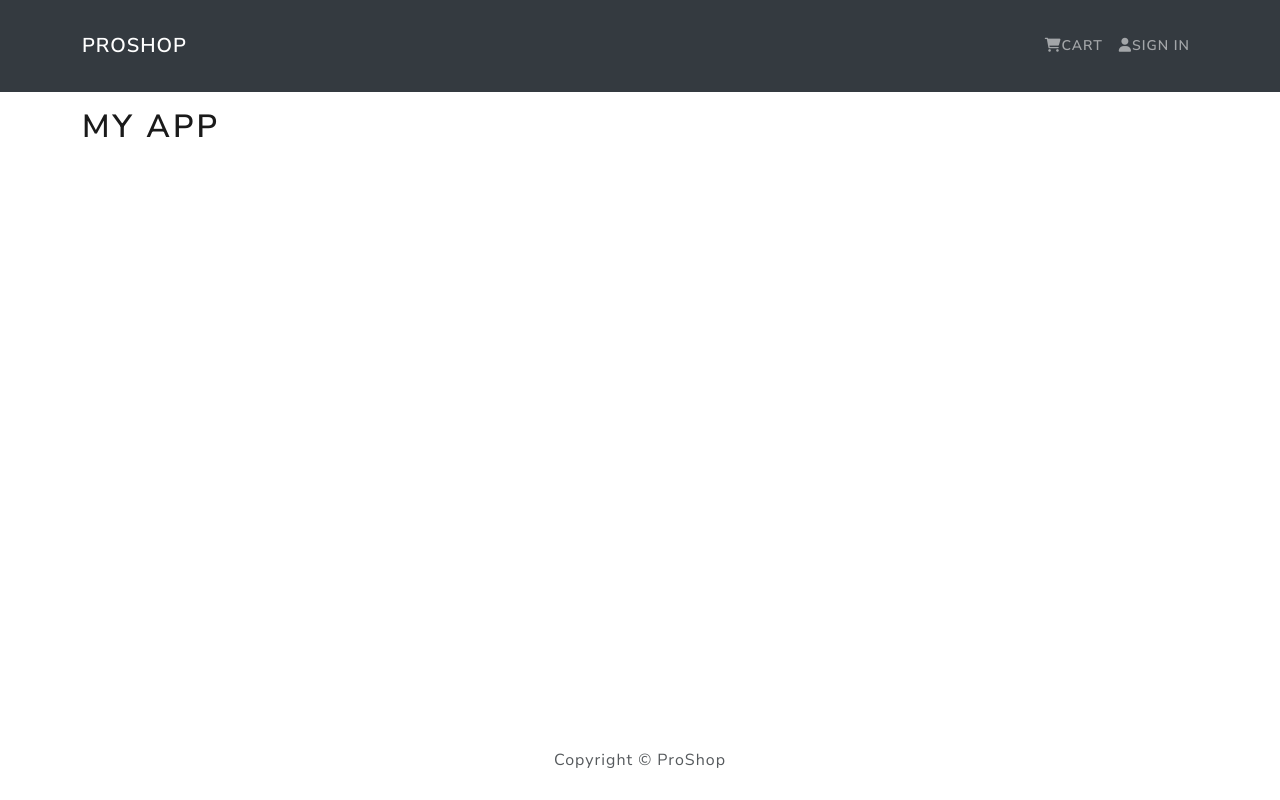
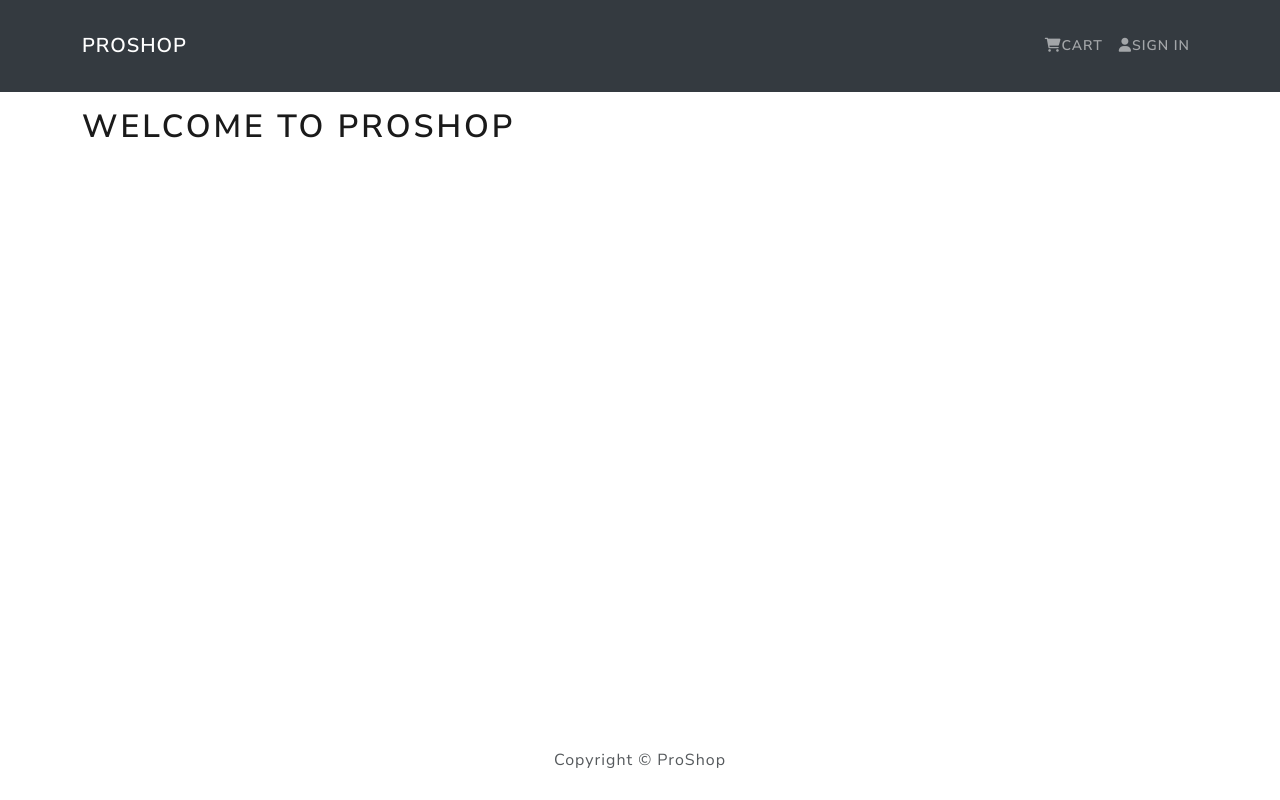
Before and after one commit to manali2909/Proshop, a React (Create React App) app in the folder frontend/: page / in a window 1280 px wide. Built offline with nearby package versions, Linux system fonts and the light colour scheme.

Commit message:
change in main content

```diff
--- a/frontend/src/App.js
+++ b/frontend/src/App.js
@@ -8,7 +8,7 @@ function App() {
       <Header/>
       <main className="py-3">
         <Container>
-          <h1>My APP</h1>
+          <h1>Welcome to proshop</h1>
         </Container>
       </main>
 
```
